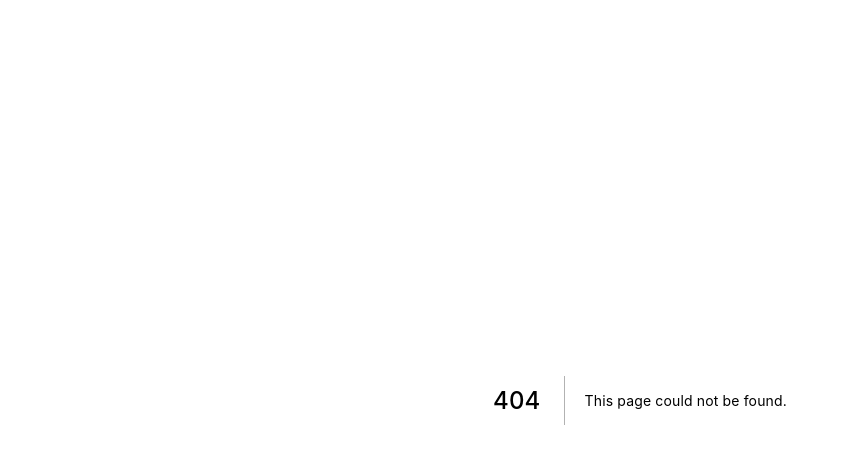
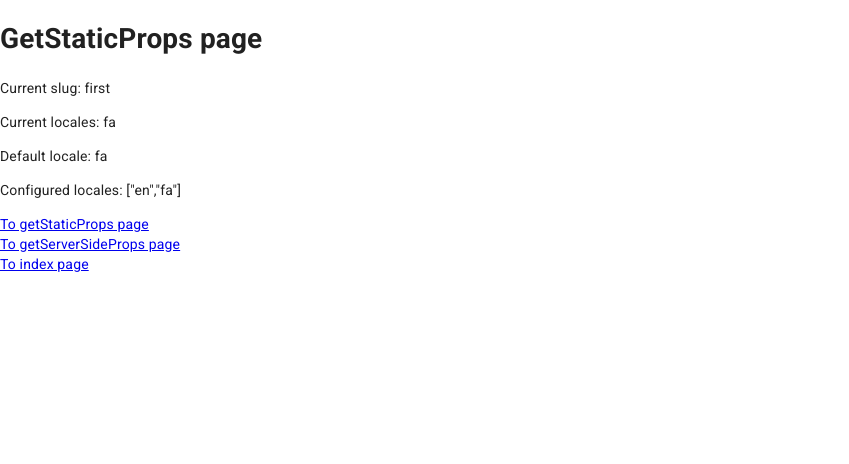
Before and after one commit to 3dln/next.dash, a Next.js app: page /gsp/first in a window 1280 px wide. Before the commit this address had no page. Shown: the top 464 px of the page, without its empty margins (0-849 px from the left). Built offline with nearby package versions, Linux system fonts and the light colour scheme.

Commit message:
built in i18n

```diff
--- /dev/null
+++ b/next.config.js
@@ -0,0 +1,7 @@
+module.exports = {
+  i18n: {
+    localeDetection: false,
+    locales: ["en", "fa"],
+    defaultLocale: "fa",
+  },
+};
--- /dev/null
+++ b/pages/gsp/[slug].tsx
@@ -0,0 +1,53 @@
+import Link from "next/link";
+import { useRouter } from "next/router";
+
+export default function GspPage(props) {
+  const router = useRouter();
+  const { defaultLocale, query, isFallback } = router;
+
+  if (isFallback) return "Loading...";
+
+  return (
+    <div>
+      <h1>GetStaticProps page</h1>
+      <p>Current slug: {query.slug}</p>
+      <p>Current locales: {props.locale}</p>
+      <p>Default locale: {defaultLocale}</p>
+      <p>Configured locales: {JSON.stringify(props.locales)}</p>
+
+      <Link href="/gsp">
+        <a>To getStaticProps page</a>
+      </Link>
+      <br />
+
+      <Link href="/gssp">
+        <a>To getServerSideProps page</a>
+      </Link>
+      <br />
+
+      <Link href="/">
+        <a>To index page</a>
+      </Link>
+      <br />
+    </div>
+  );
+}
+
+export const getStaticProps = ({ locale, locales }) => {
+  return {
+    props: {
+      locale,
+      locales,
+    },
+  };
+};
+
+export const getStaticPaths = ({ locales }) => {
+  const paths = [];
+  for (const locale of locales) {
+    paths.push({ params: { slug: "first" }, locale });
+    paths.push({ params: { slug: "second" }, locale });
+  }
+
+  return { paths, fallback: true };
+};
```
Also changed, not shown: pages/gsp/index.tsx (added, +37 -0 lines), pages/gssp.tsx (added, +26 -0 lines), pages/index.tsx (+26 -2 lines).
